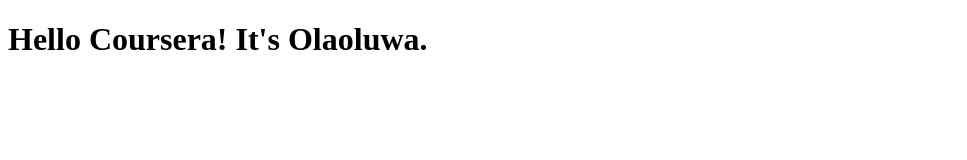
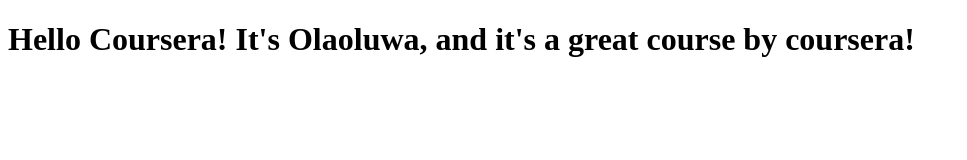
Before and after one commit to prenalyst/coursera-test, a plain HTML site: page site/index.html in a window 1280 px wide. Shown: the whole page, without its empty margins (0-967 px from the left). Drawn offline with Linux system fonts and the light colour scheme.

Commit message:
Small addition to page content.

```diff
--- a/site/index.html
+++ b/site/index.html
@@ -4,6 +4,6 @@
 	<title>Hello Coursera!</title>
 </head>
 <body>
-<h1>Hello Coursera! It's Olaoluwa.</h1>
+<h1>Hello Coursera! It's Olaoluwa, and it's a great course by coursera!</h1>
 </body>
 </html>
```
